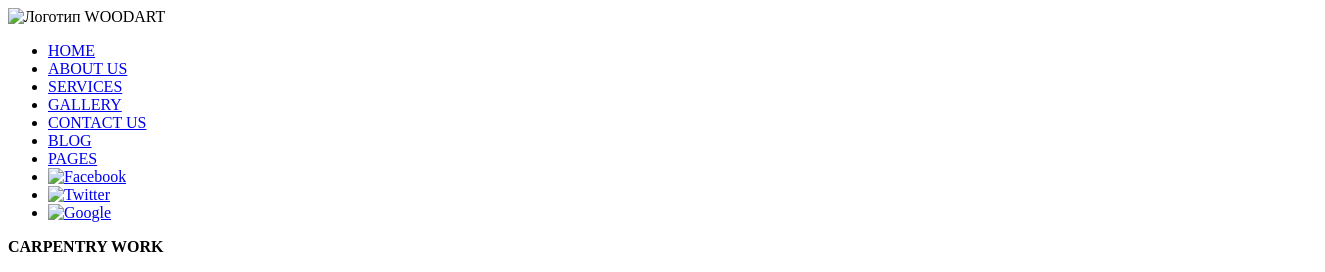
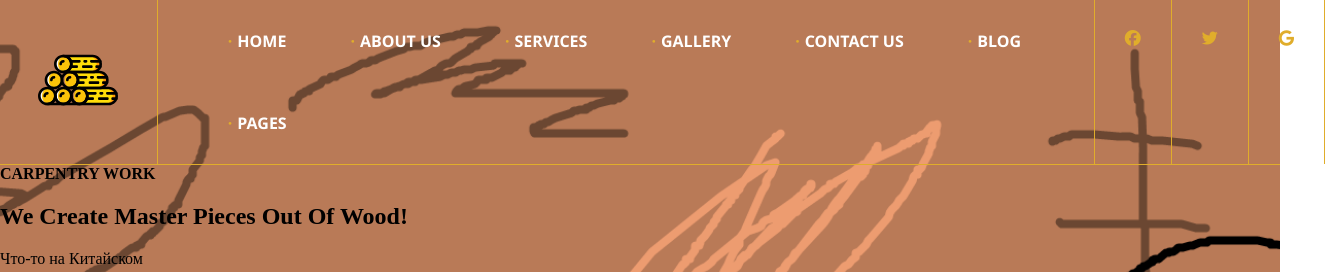
Before and after one commit to Beisuan/Masterskaya-landing, a plain HTML site: page index.html in a window 1280 px wide. Shown: the top 272 px of the page, 1325 px wide, since content can reach past the window. Drawn offline with Linux system fonts and the light colour scheme.

Commit message:
Header Problem with width

```diff
--- a/css/style.css
+++ b/css/style.css
@@ -0,0 +1,75 @@
+header{
+    position: absolute;
+    top: 0;
+    left: 0;
+    width: 100vw;
+    height: 100vh;
+    background-image: url("/photos/back1.png");
+    background-position: center;
+    background-repeat: no-repeat;
+    background-size: cover;
+}
+nav{
+    display: flex;
+    align-items: center;
+    justify-content: space-between;
+    border-bottom: 1px solid transparent;
+    border-color: rgb(224, 173, 43);
+}
+.menu a:hover {
+    color: rgb(224, 173, 43);
+  }
+.menu{
+    list-style: none;
+    height: inherit;
+    width: 70vw;
+    margin-left: 0;
+    margin-right: 0;
+    margin-bottom: 0;
+    margin-top: 0;
+    border-left: 1px solid transparent;
+    border-right: 1px solid transparent;
+    border-color: rgb(224, 173, 43);
+}
+.menu li{
+    display: inline-block;
+    text-decoration: none;
+}
+.menu li a{
+    display: inline-block;
+    text-decoration: none;
+    padding: 30px;
+    font-weight: bold;
+    color: white;
+    font-family:'Segoe UI', Tahoma, Geneva, Verdana, sans-serif;
+}
+.menu li a::before{
+    content:"·";
+    padding-right: 5px;
+    color: rgb(224, 173, 43);
+    font-weight: 900;
+    font-size: 1em;
+}
+.navbar{
+    display: flex;
+    flex-flow: row nowrap;
+}
+.logo{
+    padding-left: 3vw;
+    padding-right: 3vw;
+}
+.iconsnav{
+    display: flex;
+
+}
+.iconsnav a{
+    display:inline block;
+    padding: 30px;
+    border-right: 1px solid transparent;
+    border-color: rgb(224, 173, 43);
+    color: rgb(224, 173, 43);
+}
+.iconsnav a i{
+    font-size: 1em;
+    text-align: center;
+}
--- a/index.html
+++ b/index.html
@@ -9,9 +9,10 @@
 <body>
     <header class="header">
         <nav class="nav">
-            <a class="logo">
-                <img src="#" alt="Логотип WOODART">
-            </a>
+            <div class="logo">
+                <img src="photos/wood.svg" width="80" alt="Логотип WOODART">
+            </div>
+            <div class="navbar">
                 <ul class="menu">
                     <li class="menu-list"><a href="#">HOME</a></li>
                     <li class="menu-list"><a href="#">ABOUT US</a></li>
@@ -20,13 +21,14 @@
                     <li class="menu-list"><a href="#">CONTACT US</a></li>
                     <li class="menu-list"><a href="#">BLOG</a></li>
                     <li class="menu-list"><a href="#">PAGES</a></li>
-                <li class="menu-list"><a href="#"><img src="#" alt="Facebook"></a></li>
-                <li class="menu-list"><a href="#"><img src="#" alt="Twitter"></a></li>
-                <li class="menu-list"><a href="#"><img src="#" alt="Google"></a></li>
                 </ul>
+                <div class="iconsnav">
+                    <a href="#"><i class="fa-brands fa-facebook"></i></a>
+                    <a href="#"><i class="fa-brands fa-twitter"></i></a>
+                    <a href="#"><i class="fa-brands fa-google"></i></a>
+                </div>
+            </div>
         </nav>
-    </header>
-    <main>
         <section class="karusel">
             <b>CARPENTRY WORK</b>
             <h1>We Create Master Pieces Out Of Wood!</h1>
@@ -35,6 +37,8 @@
             <button type="button">Next</button>
             <button type="button">Prev</button>
         </section>
+    </header>
+    <main>
         <section class="about">
             <h2>We design and manufacture high quality and innovative WoodArt products.</h2>
             <b>Over 35 years experience in industry</b>
@@ -149,5 +153,6 @@
 </footer>
 <script src="jquery/jquery-3.7.1.min.js"></script>
 <script src="js/script.js"></script>
+<script src="https://kit.fontawesome.com/e556cd0bde.js" crossorigin="anonymous"></script>
 </body>
 </html>
```
Also changed, not shown: photos/AtomicHeart_sample.jpg (added), photos/back1.png (added), photos/wood.svg (added). Lines whose indentation alone changed are shown as unchanged.
